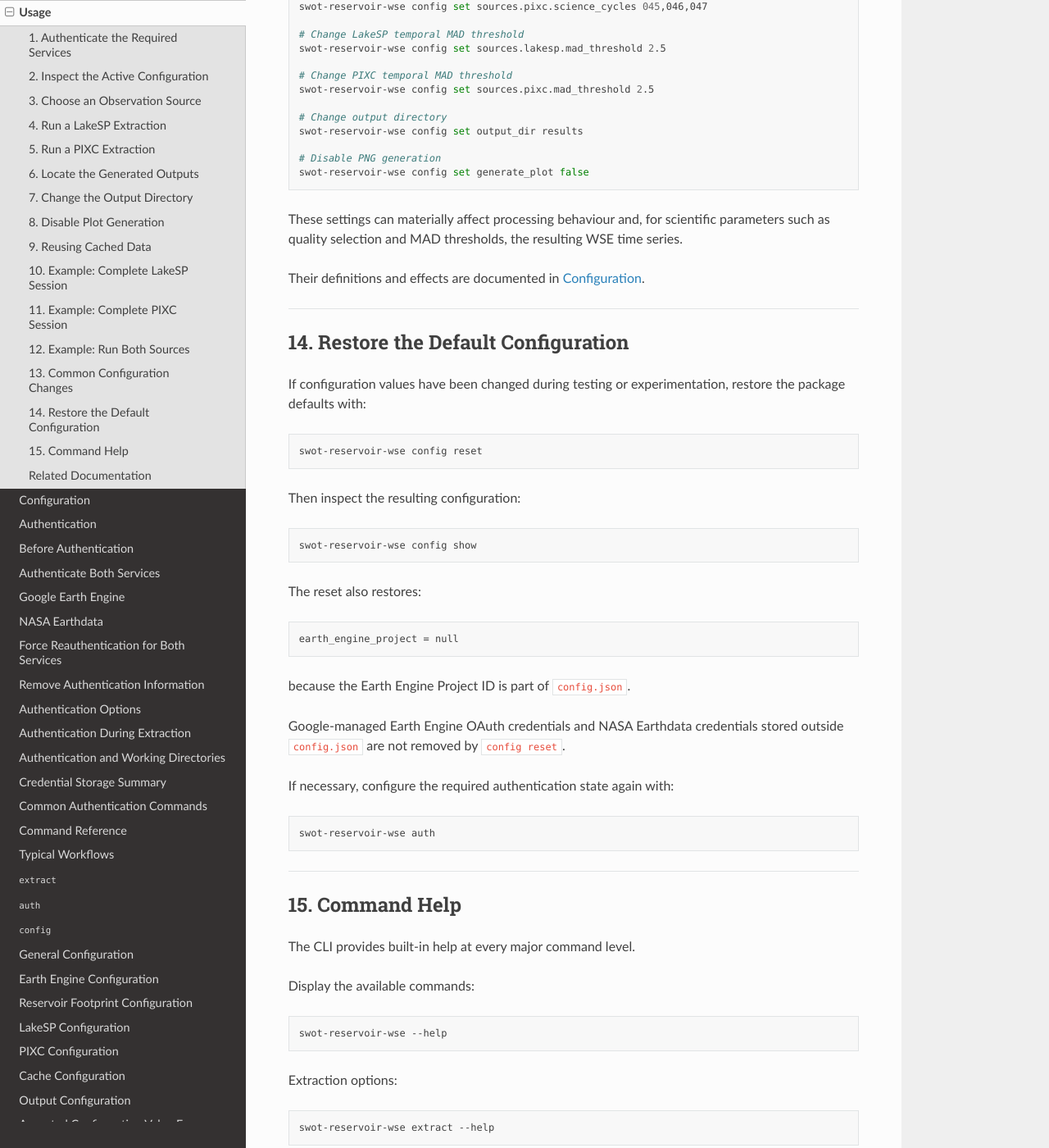
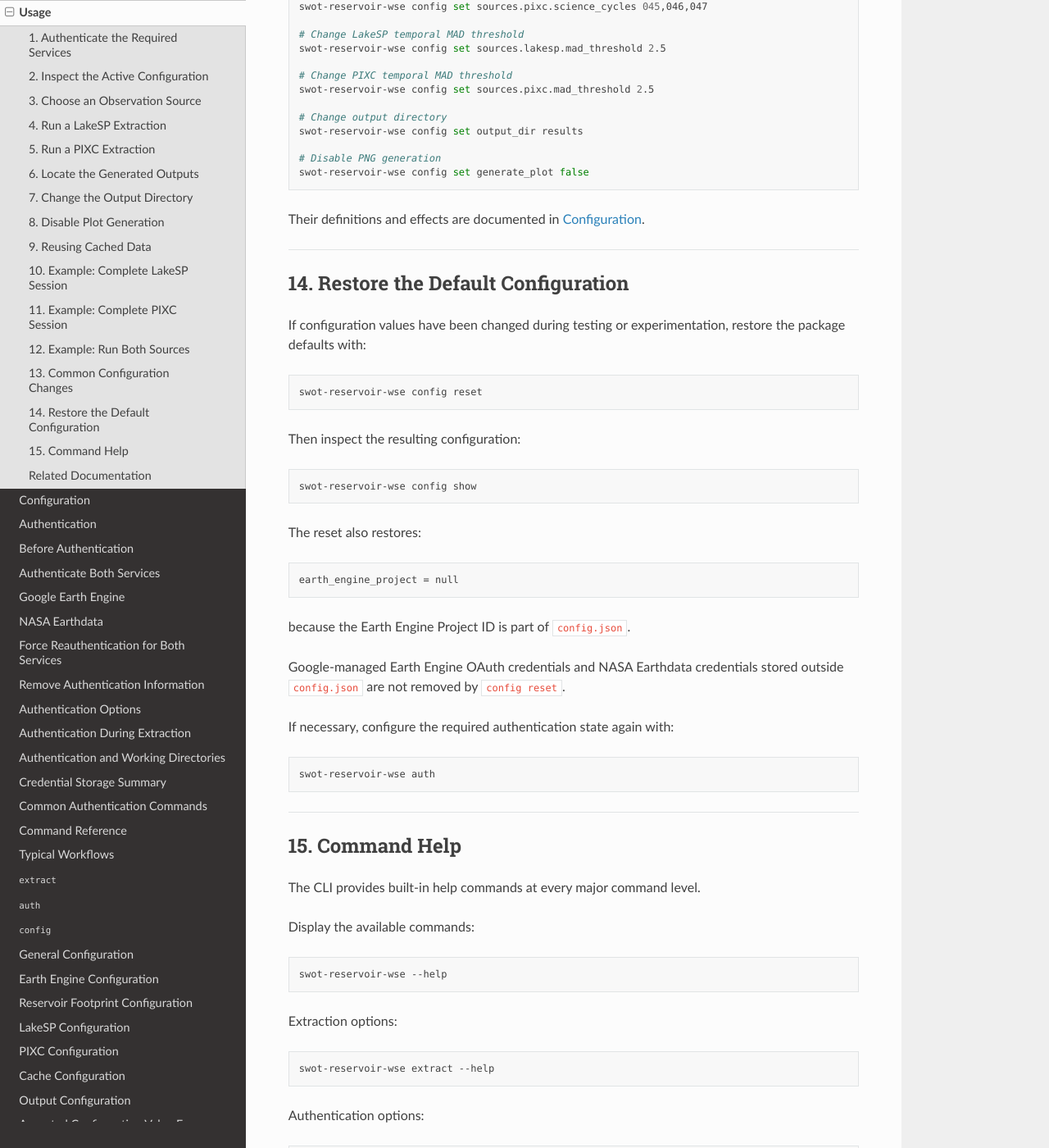
Before and after one commit to Celestialglitch/swot-reservoir-wse, a Sphinx documentation site: the page built from docs/usage.md, in a window 1280 px wide and 1400 px high, scrolled down 9962 px. Shown: the whole window at 82% size. Built offline with Sphinx 7.4.7 and the Read the Docs theme 3.1.0, drawn with Linux system fonts in a browser that asks for light colours; some of the changed text lies outside the part shown.

Commit message:
Update usage.md

````diff
--- a/docs/usage.md
+++ b/docs/usage.md
@@ -496,8 +496,6 @@ swot-reservoir-wse config set output_dir results
 swot-reservoir-wse config set generate_plot false
 ```
 
-These settings can materially affect processing behaviour and, for scientific parameters such as quality selection and MAD thresholds, the resulting WSE time series.
-
 Their definitions and effects are documented in [Configuration](configuration.md).
 
 ---
@@ -536,7 +534,7 @@ swot-reservoir-wse auth
 
 ## 15. Command Help
 
-The CLI provides built-in help at every major command level.
+The CLI provides built-in help commands at every major command level.
 
 Display the available commands:
 
````
Also changed, not shown: other parts of docs/usage.md (+1 -1 lines).
